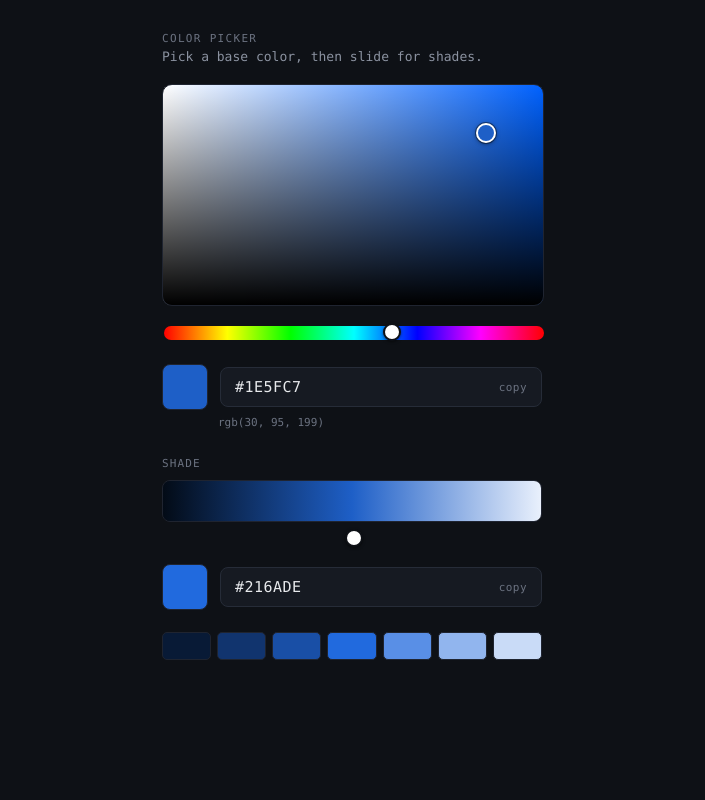
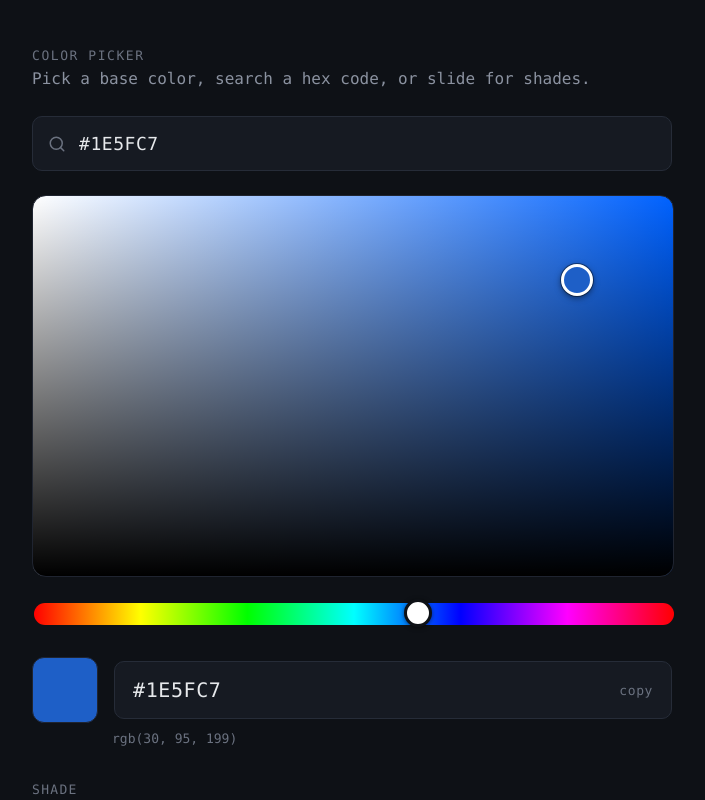
Before and after one commit to hvriza39-rgb/Tools, a Next.js app: page /color-picker in a window 1280 px wide. Shown: the top 800 px of the page, without its empty margins (288-993 px from the left). Built offline with nearby package versions, Linux system fonts and the light colour scheme.

Commit message:
Update page.jsx

```diff
--- a/src/app/color-picker/page.jsx
+++ b/src/app/color-picker/page.jsx
@@ -75,6 +75,39 @@ function hslToRgb(h, s, l) {
   ];
 }
 
+function rgbToHsv(r, g, b) {
+  r /= 255; g /= 255; b /= 255;
+  const max = Math.max(r, g, b), min = Math.min(r, g, b);
+  const d = max - min;
+  let h = 0;
+  if (d !== 0) {
+    switch (max) {
+      case r: h = ((g - b) / d) % 6; break;
+      case g: h = (b - r) / d + 2; break;
+      default: h = (r - g) / d + 4;
+    }
+    h *= 60;
+    if (h < 0) h += 360;
+  }
+  const s = max === 0 ? 0 : d / max;
+  const v = max;
+  return [h, s * 100, v * 100];
+}
+
+// parse loose hex input: "f00", "#f00", "ff0000", "#FF0000"
+function parseHex(input) {
+  if (!input) return null;
+  let s = input.trim().replace(/^#/, "");
+  if (/^[0-9a-fA-F]{3}$/.test(s)) {
+    s = s.split("").map((c) => c + c).join("");
+  }
+  if (!/^[0-9a-fA-F]{6}$/.test(s)) return null;
+  const r = parseInt(s.slice(0, 2), 16);
+  const g = parseInt(s.slice(2, 4), 16);
+  const b = parseInt(s.slice(4, 6), 16);
+  return [r, g, b];
+}
+
 // ---- component --------------------------------------------------------
 
 export default function Page() {
@@ -83,6 +116,8 @@ export default function Page() {
   const [val, setVal] = useState(78);
   const [shadeIndex, setShadeIndex] = useState(50); // 0-100, 50 = base
   const [copied, setCopied] = useState(false);
+  const [searchText, setSearchText] = useState("");
+  const [searchError, setSearchError] = useState(false);
 
   const svRef = useRef(null);
   const dragRef = useRef(null); // 'sv' | 'hue' | 'shade' | null
@@ -95,6 +130,13 @@ export default function Page() {
   const lightness = 5 + (shadeIndex / 100) * 90;
   const [sr, sg, sb] = hslToRgb(h2, s2, lightness);
   const shadeHex = rgbToHex(sr, sg, sb);
+
+  // keep the search box in sync with the base color unless the user is typing
+  useEffect(() => {
+    setSearchText(baseHex);
+    setSearchError(false);
+    // eslint-disable-next-line react-hooks/exhaustive-deps
+  }, [baseHex]);
 
   const updateSV = useCallback((clientX, clientY) => {
     const el = svRef.current;
@@ -136,6 +178,27 @@ export default function Page() {
     setTimeout(() => setCopied(false), 1100);
   }
 
+  function applySearch(text) {
+    const rgbVals = parseHex(text);
+    if (!rgbVals) {
+      setSearchError(true);
+      return;
+    }
+    const [pr, pg, pb] = rgbVals;
+    const [ph, ps, pv] = rgbToHsv(pr, pg, pb);
+    setHue(Math.round(ph));
+    setSat(Math.round(ps));
+    setVal(Math.round(pv));
+    setShadeIndex(50);
+    setSearchError(false);
+  }
+
+  function handleSearchKeyDown(e) {
+    if (e.key === "Enter") {
+      applySearch(searchText);
+    }
+  }
+
   const cursorX = sat;
   const cursorY = 100 - val;
 
@@ -150,17 +213,17 @@ export default function Page() {
           "'JetBrains Mono', 'SF Mono', Menlo, Consolas, monospace",
         display: "flex",
         justifyContent: "center",
-        padding: "32px 16px",
+        padding: "48px 24px",
         boxSizing: "border-box",
       }}
     >
-      <div style={{ width: "100%", maxWidth: 380 }}>
+      <div style={{ width: "100%", maxWidth: 640 }}>
         <div
           style={{
-            fontSize: 11,
+            fontSize: 13,
             letterSpacing: "0.12em",
             color: "#6B7280",
-            marginBottom: 4,
+            marginBottom: 6,
             textTransform: "uppercase",
           }}
         >
@@ -168,12 +231,68 @@ export default function Page() {
         </div>
         <div
           style={{
-            fontSize: 13,
+            fontSize: 16,
             color: "#8B92A0",
-            marginBottom: 20,
+            marginBottom: 28,
           }}
         >
-          Pick a base color, then slide for shades.
+          Pick a base color, search a hex code, or slide for shades.
+        </div>
+
+        {/* Hex search */}
+        <div style={{ marginBottom: 24 }}>
+          <div
+            style={{
+              position: "relative",
+              display: "flex",
+              alignItems: "center",
+            }}
+          >
+            <svg
+              width="18"
+              height="18"
+              viewBox="0 0 24 24"
+              fill="none"
+              stroke={searchError ? "#F26D6D" : "#6B7280"}
+              strokeWidth="2"
+              strokeLinecap="round"
+              strokeLinejoin="round"
+              style={{ position: "absolute", left: 16, pointerEvents: "none" }}
+            >
+              <circle cx="11" cy="11" r="8" />
+              <line x1="21" y1="21" x2="16.65" y2="16.65" />
+            </svg>
+            <input
+              type="text"
+              value={searchText}
+              onChange={(e) => {
+                setSearchText(e.target.value);
+                if (searchError) setSearchError(false);
+              }}
+              onKeyDown={handleSearchKeyDown}
+              onBlur={() => applySearch(searchText)}
+              placeholder="Search hex, e.g. #3B82F6"
+              spellCheck={false}
+              style={{
+                width: "100%",
+                background: "#161A22",
+                border: `1px solid ${searchError ? "#F26D6D" : "#262C38"}`,
+                borderRadius: 10,
+                padding: "16px 16px 16px 46px",
+                color: "#E7E9EC",
+                fontFamily: "inherit",
+                fontSize: 18,
+                letterSpacing: "0.03em",
+                outline: "none",
+                boxSizing: "border-box",
+              }}
+            />
+          </div>
+          {searchError && (
+            <div style={{ fontSize: 12, color: "#F26D6D", marginTop: 8, paddingLeft: 4 }}>
+              Not a valid hex code — try formats like 3B82F6 or #3B82F6
+            </div>
+          )}
         </div>
 
         {/* Saturation/Value square */}
@@ -191,8 +310,8 @@ export default function Page() {
           style={{
             position: "relative",
             width: "100%",
-            height: 220,
-            borderRadius: 10,
+            height: 380,
+            borderRadius: 14,
             cursor: "crosshair",
             background: `linear-gradient(to top, #000, transparent), linear-gradient(to right, #fff, hsl(${hue},100%,50%))`,
             border: "1px solid #1F2430",
@@ -205,11 +324,11 @@ export default function Page() {
               position: "absolute",
               left: `${cursorX}%`,
               top: `${cursorY}%`,
-              width: 16,
-              height: 16,
+              width: 26,
+              height: 26,
               borderRadius: "50%",
-              border: "2px solid #fff",
-              boxShadow: "0 0 0 1px rgba(0,0,0,0.4), 0 1px 4px rgba(0,0,0,0.5)",
+              border: "3px solid #fff",
+              boxShadow: "0 0 0 1px rgba(0,0,0,0.4), 0 2px 6px rgba(0,0,0,0.5)",
               transform: "translate(-50%, -50%)",
               background: baseHex,
               pointerEvents: "none",
@@ -218,17 +337,18 @@ export default function Page() {
         </div>
 
         {/* Hue slider */}
-        <div style={{ marginTop: 18 }}>
+        <div style={{ marginTop: 24 }}>
           <input
             type="range"
             min={0}
             max={359}
             value={hue}
             onChange={(e) => setHue(Number(e.target.value))}
+            className="main-slider"
             style={{
               width: "100%",
-              height: 14,
-              borderRadius: 7,
+              height: 22,
+              borderRadius: 11,
               outline: "none",
               WebkitAppearance: "none",
               background:
@@ -242,15 +362,15 @@ export default function Page() {
           style={{
             display: "flex",
             alignItems: "center",
-            gap: 12,
-            marginTop: 20,
+            gap: 16,
+            marginTop: 28,
           }}
         >
           <div
             style={{
-              width: 44,
-              height: 44,
-              borderRadius: 8,
+              width: 64,
+              height: 64,
+              borderRadius: 12,
               background: baseHex,
               border: "1px solid #1F2430",
               flexShrink: 0,
@@ -262,11 +382,11 @@ export default function Page() {
               flex: 1,
               background: "#161A22",
               border: "1px solid #262C38",
-              borderRadius: 8,
-              padding: "10px 14px",
+              borderRadius: 10,
+              padding: "16px 18px",
               color: "#E7E9EC",
               fontFamily: "inherit",
-              fontSize: 15,
+              fontSize: 20,
               letterSpacing: "0.03em",
               textAlign: "left",
               cursor: "pointer",
@@ -276,23 +396,23 @@ export default function Page() {
             }}
           >
             <span>{baseHex}</span>
-            <span style={{ fontSize: 11, color: copied === baseHex ? "#5EE6A8" : "#6B7280" }}>
+            <span style={{ fontSize: 13, color: copied === baseHex ? "#5EE6A8" : "#6B7280" }}>
               {copied === baseHex ? "copied" : "copy"}
             </span>
           </button>
         </div>
-        <div style={{ fontSize: 11, color: "#6B7280", marginTop: 6, paddingLeft: 56 }}>
+        <div style={{ fontSize: 13, color: "#6B7280", marginTop: 8, paddingLeft: 80 }}>
           rgb({r}, {g}, {b})
         </div>
 
         {/* Shade variation strip */}
-        <div style={{ marginTop: 28 }}>
+        <div style={{ marginTop: 36 }}>
           <div
             style={{
-              fontSize: 11,
+              fontSize: 13,
               letterSpacing: "0.1em",
               color: "#6B7280",
-              marginBottom: 10,
+              marginBottom: 14,
               textTransform: "uppercase",
             }}
           >
@@ -301,8 +421,8 @@ export default function Page() {
           <div
             style={{
               position: "relative",
-              height: 40,
-              borderRadius: 8,
+              height: 56,
+              borderRadius: 10,
               overflow: "hidden",
               border: "1px solid #1F2430",
             }}
@@ -325,29 +445,29 @@ export default function Page() {
             onChange={(e) => setShadeIndex(Number(e.target.value))}
             style={{
               width: "100%",
-              marginTop: 10,
-              height: 14,
-              borderRadius: 7,
+              marginTop: 14,
+              height: 22,
+              borderRadius: 11,
               WebkitAppearance: "none",
               outline: "none",
               background: "transparent",
             }}
-            className="shade-slider"
+            className="shade-slider main-slider"
           />
 
           <div
             style={{
               display: "flex",
               alignItems: "center",
-              gap: 12,
-              marginTop: 14,
+              gap: 16,
+              marginTop: 18,
             }}
           >
             <div
               style={{
-                width: 44,
-                height: 44,
-                borderRadius: 8,
+                width: 64,
+                height: 64,
+                borderRadius: 12,
                 background: shadeHex,
                 border: "1px solid #1F2430",
                 flexShrink: 0,
@@ -359,11 +479,11 @@ export default function Page() {
                 flex: 1,
                 background: "#161A22",
                 border: "1px solid #262C38",
-                borderRadius: 8,
-                padding: "10px 14px",
+                borderRadius: 10,
+                padding: "16px 18px",
                 color: "#E7E9EC",
                 fontFamily: "inherit",
-                fontSize: 15,
+                fontSize: 20,
                 letterSpacing: "0.03em",
                 textAlign: "left",
                 cursor: "pointer",
@@ -373,7 +493,7 @@ export default function Page() {
               }}
             >
               <span>{shadeHex}</span>
-              <span style={{ fontSize: 11, color: copied === shadeHex ? "#5EE6A8" : "#6B7280" }}>
+              <span style={{ fontSize: 13, color: copied === shadeHex ? "#5EE6A8" : "#6B7280" }}>
                 {copied === shadeHex ? "copied" : "copy"}
               </span>
             </button>
@@ -381,7 +501,7 @@ export default function Page() {
         </div>
 
         {/* Quick swatch row: 7 fixed steps for fast eyeballing */}
-        <div style={{ display: "flex", gap: 6, marginTop: 22 }}>
+        <div style={{ display: "flex", gap: 8, marginTop: 28 }}>
           {[8, 22, 36, 50, 64, 78, 92].map((step) => {
             const l = 5 + (step / 100) * 90;
             const [qr, qg, qb] = hslToRgb(h2, s2, l);
@@ -396,8 +516,8 @@ export default function Page() {
                 title={hex}
                 style={{
                   flex: 1,
-                  height: 28,
-                  borderRadius: 5,
+                  height: 40,
+                  borderRadius: 7,
                   background: hex,
                   border:
                     step === Math.round(shadeIndex / 14) * 14
@@ -413,29 +533,32 @@ export default function Page() {
       </div>
 
       <style>{`
-        input[type="range"]::-webkit-slider-thumb {
+        input.main-slider[type="range"]::-webkit-slider-thumb {
           -webkit-appearance: none;
-          width: 18px;
-          height: 18px;
+          width: 28px;
+          height: 28px;
           border-radius: 50%;
           background: #fff;
-          border: 2px solid #0E1116;
-          box-shadow: 0 1px 3px rgba(0,0,0,0.5);
+          border: 3px solid #0E1116;
+          box-shadow: 0 1px 4px rgba(0,0,0,0.5);
           cursor: pointer;
-          margin-top: -2px;
+          margin-top: -3px;
         }
-        input[type="range"]::-moz-range-thumb {
-          width: 18px;
-          height: 18px;
+        input.main-slider[type="range"]::-moz-range-thumb {
+          width: 28px;
+          height: 28px;
           border-radius: 50%;
           background: #fff;
-          border: 2px solid #0E1116;
-          box-shadow: 0 1px 3px rgba(0,0,0,0.5);
+          border: 3px solid #0E1116;
+          box-shadow: 0 1px 4px rgba(0,0,0,0.5);
           cursor: pointer;
         }
         .shade-slider::-webkit-slider-runnable-track {
           background: transparent;
         }
+        input::placeholder {
+          color: #4B5160;
+        }
       `}</style>
     </div>
   );
```
